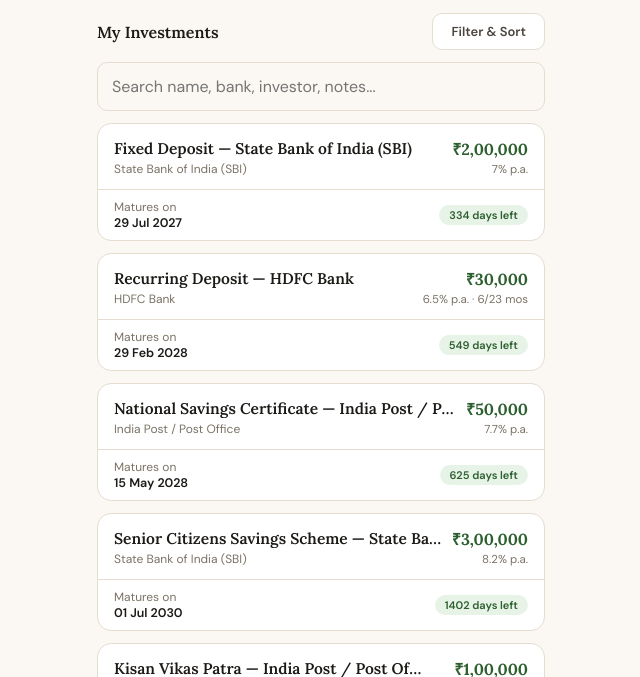
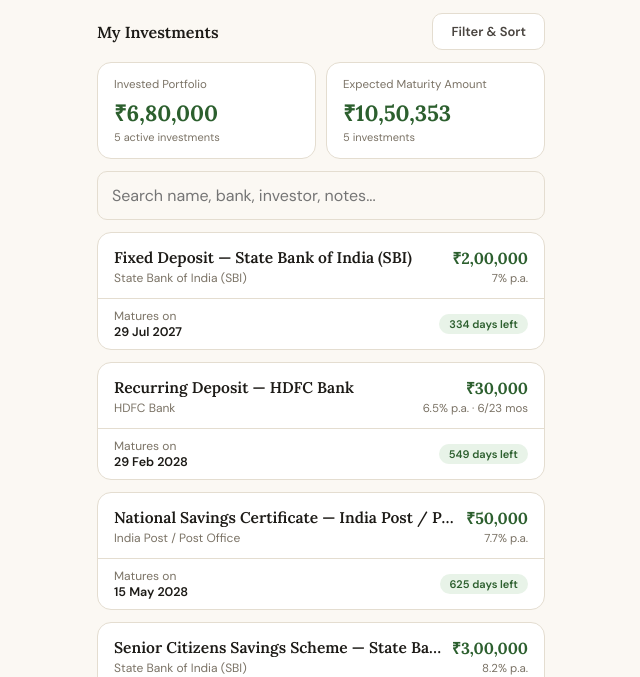
Before and after one commit to curiousnish/nivesh-diary, a plain HTML site: page index.html in a window 1280 px wide. Both pictures are taken after a click on the button "Investments". Shown: the part 64-741 px from the top of the page, without its empty margins (319-959 px from the left). Drawn offline with Linux system fonts and the light colour scheme.

Commit message:
added filter summary on investments page

```diff
--- a/index.html
+++ b/index.html
@@ -111,6 +111,9 @@
       <span id="filter-badge" style="display:none; background:var(--accent); color:white; font-size:10px; font-weight:bold; min-width:16px; height:16px; border-radius:50%; align-items:center; justify-content:center;">0</span>
     </button>
   </div>
+
+  <!-- Summary Stats Grid -->
+  <div class="stats-grid" id="list-stats" style="margin-bottom: 12px;"></div>
 
   <!-- Search Input Field -->
   <div class="field" style="margin-bottom: 12px; position: relative;">
--- a/js/app.js
+++ b/js/app.js
@@ -395,6 +395,61 @@ function renderList() {
       const diff = a.addedAt - b.addedAt;
       return filterState.sortDir === 'asc' ? diff : -diff;
     });
+  }
+
+  // Render summary stats for filtered list
+  const activeRunningInvs = list.filter(i => i.status !== 'closed' && (daysLeft(i.maturity) === null || daysLeft(i.maturity) >= 0));
+  const maturedUnclosedInvs = list.filter(i => i.status !== 'closed' && daysLeft(i.maturity) !== null && daysLeft(i.maturity) < 0);
+  const closedInvs = list.filter(i => i.status === 'closed');
+
+  let investedVal = activeRunningInvs.reduce((s, i) => s + getInvestedPrincipal(i), 0);
+  let closedInvested = closedInvs.reduce((s, i) => s + getInvestedPrincipal(i), 0);
+
+  if (closedInvs.length > 0) {
+    investedVal += closedInvested;
+  }
+  if (activeRunningInvs.length === 0 && (maturedUnclosedInvs.length > 0 || closedInvs.length > 0)) {
+    investedVal = list.reduce((s, i) => s + getInvestedPrincipal(i), 0);
+  }
+
+  const expectedMatVal = list.reduce((s, i) => s + Number(i.matamt || i.principal || 0), 0);
+
+  const listStatsEl = document.getElementById('list-stats');
+  if (listStatsEl) {
+    const runningCount = activeRunningInvs.length;
+    const totalCount = list.length;
+    const maturedCount = maturedUnclosedInvs.length;
+    const closedCount = closedInvs.length;
+
+    let investedSub = `${runningCount} active investment${runningCount !== 1 ? 's' : ''}`;
+    if (runningCount === 0 && totalCount > 0) {
+      if (closedCount > 0 && maturedCount === 0) {
+        investedSub = `${closedCount} closed investment${closedCount !== 1 ? 's' : ''}`;
+      } else if (maturedCount > 0) {
+        investedSub = `${maturedCount} matured investment${maturedCount !== 1 ? 's' : ''}`;
+      } else {
+        investedSub = `${totalCount} investment${totalCount !== 1 ? 's' : ''}`;
+      }
+    }
+
+    const matAmtKnownCount = list.filter(i => i.matamt).length;
+    let expectedSub = `${totalCount} investment${totalCount !== 1 ? 's' : ''}`;
+    if (matAmtKnownCount > 0 && matAmtKnownCount < totalCount) {
+      expectedSub += ` (${matAmtKnownCount} known returns)`;
+    }
+
+    listStatsEl.innerHTML = `
+      <div class="stat-card">
+        <div class="stat-lbl">Invested Portfolio</div>
+        <div class="stat-val green">${fmt(investedVal)}</div>
+        <div class="stat-sub">${investedSub}</div>
+      </div>
+      <div class="stat-card">
+        <div class="stat-lbl">Expected Maturity Amount</div>
+        <div class="stat-val green">${fmt(expectedMatVal)}</div>
+        <div class="stat-sub">${expectedSub}</div>
+      </div>
+    `;
   }
 
   // Render to DOM
```
